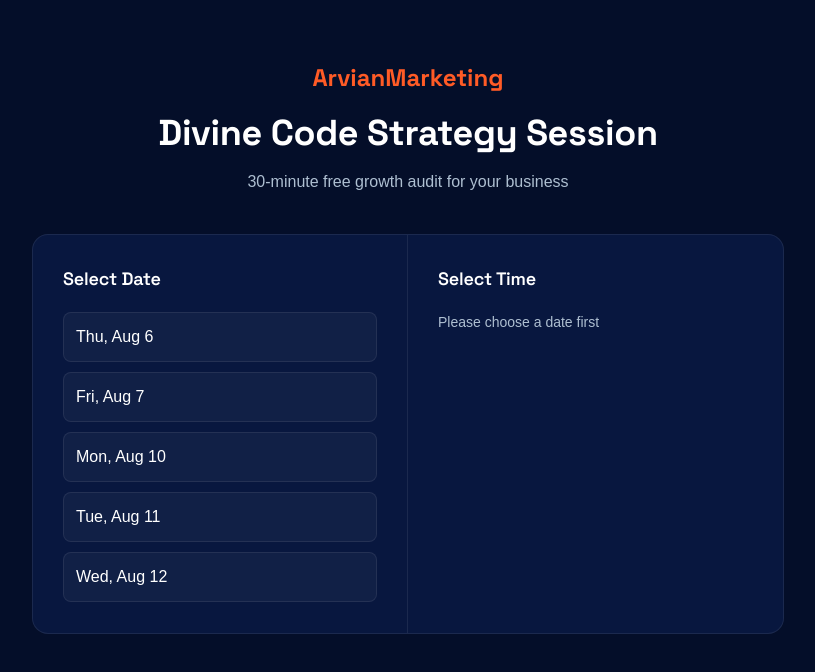
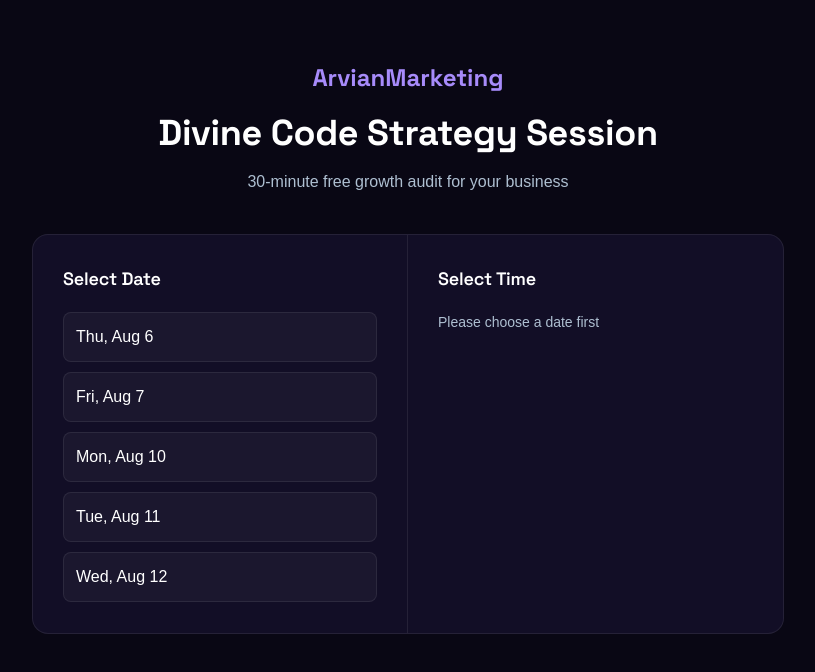
Before and after one commit to ravi-verma-001/landingpage, a Next.js app: page /book-call in a window 1280 px wide. Shown: the top 672 px of the page, without its empty margins (232-1047 px from the left). Built offline with nearby package versions, Linux system fonts and the light colour scheme.

Commit message:
design: upgrade website color scheme to premium cyber obsidian violet-indigo theme

```diff
--- a/app/book-call/page.tsx
+++ b/app/book-call/page.tsx
@@ -59,10 +59,10 @@ function BookCallContent() {
   }
 
   return (
-    <div style={{ minHeight: '100vh', background: '#040e29', color: '#fff', fontFamily: 'sans-serif' }}>
+    <div style={{ minHeight: '100vh', background: '#090714', color: '#fff', fontFamily: 'sans-serif' }}>
       <div className="wrap" style={{ padding: '60px 24px', maxWidth: '800px' }}>
         <div style={{ textAlign: 'center', marginBottom: '40px' }}>
-          <div style={{ fontFamily: 'Space Grotesk, sans-serif', fontSize: '24px', fontWeight: 'bold', color: '#FF5B26', marginBottom: '10px' }}>
+          <div style={{ fontFamily: 'Space Grotesk, sans-serif', fontSize: '24px', fontWeight: 'bold', color: '#A78BFA', marginBottom: '10px' }}>
             ArvianMarketing
           </div>
           <h1 style={{ fontFamily: 'Space Grotesk, sans-serif', fontSize: '36px', fontWeight: 'bold', marginBottom: '10px' }}>
@@ -74,7 +74,7 @@ function BookCallContent() {
         </div>
 
         {bookingStatus === 'success' ? (
-          <div style={{ background: '#08173f', color: '#fff', borderRadius: '16px', padding: '40px', textAlign: 'center', border: '1px solid rgba(255,255,255,0.08)' }}>
+          <div style={{ background: '#120e26', color: '#fff', borderRadius: '16px', padding: '40px', textAlign: 'center', border: '1px solid rgba(255,255,255,0.08)' }}>
             <div style={{ fontSize: '48px', marginBottom: '20px' }}>🎉</div>
             <h2 style={{ fontFamily: 'Space Grotesk, sans-serif', fontSize: '28px', marginBottom: '10px' }}>Booking Confirmed!</h2>
             <p style={{ fontSize: '16px', color: '#AEBFD1', marginBottom: '24px' }}>
@@ -85,13 +85,13 @@ function BookCallContent() {
             </p>
             <button
               onClick={() => router.push('/')}
-              style={{ marginTop: '30px', background: '#FF5B26', color: '#fff', border: 'none', padding: '12px 24px', borderRadius: '8px', cursor: 'pointer', fontWeight: 'bold' }}
+              style={{ marginTop: '30px', background: '#7C3AED', color: '#fff', border: 'none', padding: '12px 24px', borderRadius: '8px', cursor: 'pointer', fontWeight: 'bold' }}
             >
               Back to Home
             </button>
           </div>
         ) : (
-          <div style={{ background: '#08173f', color: '#fff', borderRadius: '16px', overflow: 'hidden', display: 'grid', gridTemplateColumns: '1fr 1fr', minHeight: '400px', border: '1px solid rgba(255,255,255,0.08)' }}>
+          <div style={{ background: '#120e26', color: '#fff', borderRadius: '16px', overflow: 'hidden', display: 'grid', gridTemplateColumns: '1fr 1fr', minHeight: '400px', border: '1px solid rgba(255,255,255,0.08)' }}>
             {/* Left side: Date Select */}
             <div style={{ padding: '30px', borderRight: '1px solid rgba(255,255,255,0.08)' }}>
               <h3 style={{ fontSize: '18px', fontWeight: '600', marginBottom: '20px', color: '#fff' }}>Select Date</h3>
@@ -107,7 +107,7 @@ function BookCallContent() {
                         borderRadius: '8px',
                         border: '1px solid rgba(255,255,255,0.08)',
                         textAlign: 'left',
-                        background: selectedDate === dateStr ? '#FF5B26' : 'rgba(255,255,255,0.04)',
+                        background: selectedDate === dateStr ? '#7C3AED' : 'rgba(255,255,255,0.04)',
                         color: '#fff',
                         cursor: 'pointer',
                         fontWeight: '500',
@@ -137,7 +137,7 @@ function BookCallContent() {
                           padding: '10px',
                           borderRadius: '8px',
                           border: '1px solid rgba(255,255,255,0.08)',
-                          background: selectedTime === time ? '#FF5B26' : 'rgba(255,255,255,0.04)',
+                          background: selectedTime === time ? '#7C3AED' : 'rgba(255,255,255,0.04)',
                           color: '#fff',
                           cursor: 'pointer',
                           fontWeight: '500',
@@ -158,7 +158,7 @@ function BookCallContent() {
                     disabled={bookingStatus === 'loading'}
                     style={{
                       width: '100%',
-                      background: '#FF5B26',
+                      background: '#7C3AED',
                       color: '#fff',
                       border: 'none',
                       padding: '14px',
--- a/app/globals.css
+++ b/app/globals.css
@@ -5,15 +5,15 @@
 @tailwind utilities;
 
 :root {
-  --bg: #040e29;
+  --bg: #090714;
   --ink: #FFFFFF;
-  --ink-soft: #AEBFD1;
-  --primary: #FF5B26;
-  --primary-deep: #02091e;
-  --accent: #FF5B26;
-  --gold: #FF7A45;
-  --line: rgba(255, 255, 255, 0.08);
-  --card: #08173f;
+  --ink-soft: #AEB5D1;
+  --primary: #7C3AED;
+  --primary-deep: #05030a;
+  --accent: #6366F1;
+  --gold: #A78BFA;
+  --line: rgba(255, 255, 255, 0.06);
+  --card: #120e26;
 }
 
 * {
@@ -628,15 +628,15 @@ footer {
 
 /* Blast Design Hero Theme Styles */
 .hero-blast-wrapper {
-  background: #040e29;
+  background: radial-gradient(ellipse at top, #1a123f 0%, var(--bg) 80%);
   color: #ffffff;
   position: relative;
   overflow: hidden;
-  border-bottom: 1px solid rgba(255,255,255,0.08);
+  border-bottom: 1px solid var(--line);
 }
 
 .hero-blast-wrapper .topbar {
-  border-bottom: 1px solid rgba(255,255,255,0.06);
+  border-bottom: 1px solid rgba(255,255,255,0.04);
   padding: 16px 0;
 }
 
@@ -647,18 +647,18 @@ footer {
 .top-cta-blast {
   font-size: 14px;
   font-weight: 600;
-  background: #FF5B26;
+  background: var(--primary);
   color: #fff;
   padding: 10px 20px;
   border-radius: 8px;
   text-decoration: none;
-  border: 1px solid #FF5B26;
+  border: 1px solid var(--primary);
   transition: all 0.2s ease;
 }
 
 .top-cta-blast:hover {
-  background: #e04a1b;
-  border-color: #e04a1b;
+  background: var(--accent);
+  border-color: var(--accent);
 }
 
 .hero-blast-grid {
@@ -705,7 +705,9 @@ footer {
 }
 
 .hero-blast-right h1 span {
-  color: #FF5B26;
+  background: linear-gradient(135deg, var(--gold) 0%, var(--accent) 100%);
+  -webkit-background-clip: text;
+  -webkit-text-fill-color: transparent;
 }
 
 .hero-blast-right p.sub {
@@ -716,7 +718,7 @@ footer {
 }
 
 .blast-cta-btn {
-  background: #FF5B26;
+  background: linear-gradient(135deg, var(--primary) 0%, var(--accent) 100%);
   color: #ffffff;
   font-weight: 600;
   font-size: 16px;
@@ -733,9 +735,9 @@ footer {
 }
 
 .blast-cta-btn:hover {
-  background: #e04a1b;
+  background: linear-gradient(135deg, var(--accent) 0%, var(--primary) 100%);
   transform: translateY(-2px);
-  box-shadow: 0 8px 20px rgba(255, 91, 38, 0.3);
+  box-shadow: 0 8px 20px rgba(124, 58, 237, 0.3);
 }
 
 .trustpilot-widget {
@@ -779,7 +781,7 @@ footer {
 
 .blast-shape {
   position: absolute;
-  background: linear-gradient(135deg, #FF5B26 0%, #FF7A45 100%);
+  background: linear-gradient(135deg, var(--primary) 0%, var(--accent) 100%);
   border-radius: 100px;
   transform: rotate(-45deg);
 }
```
